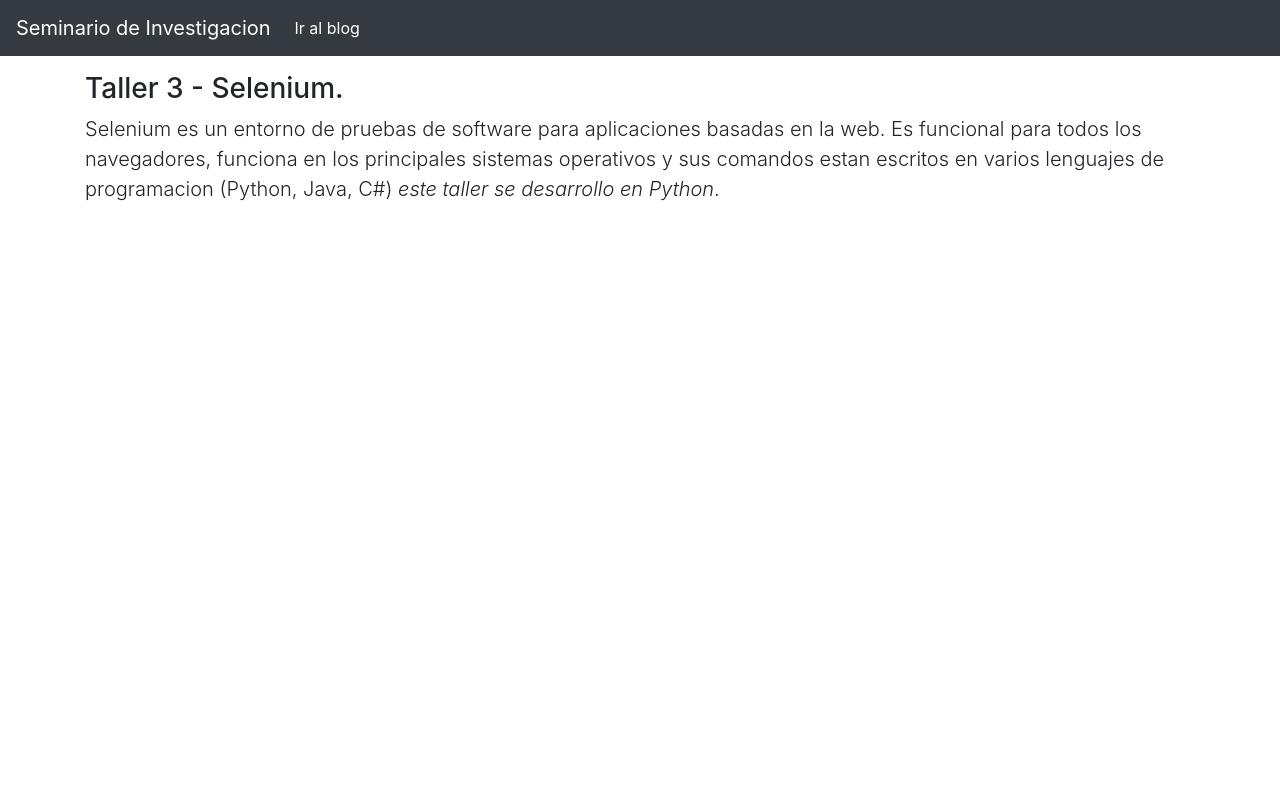
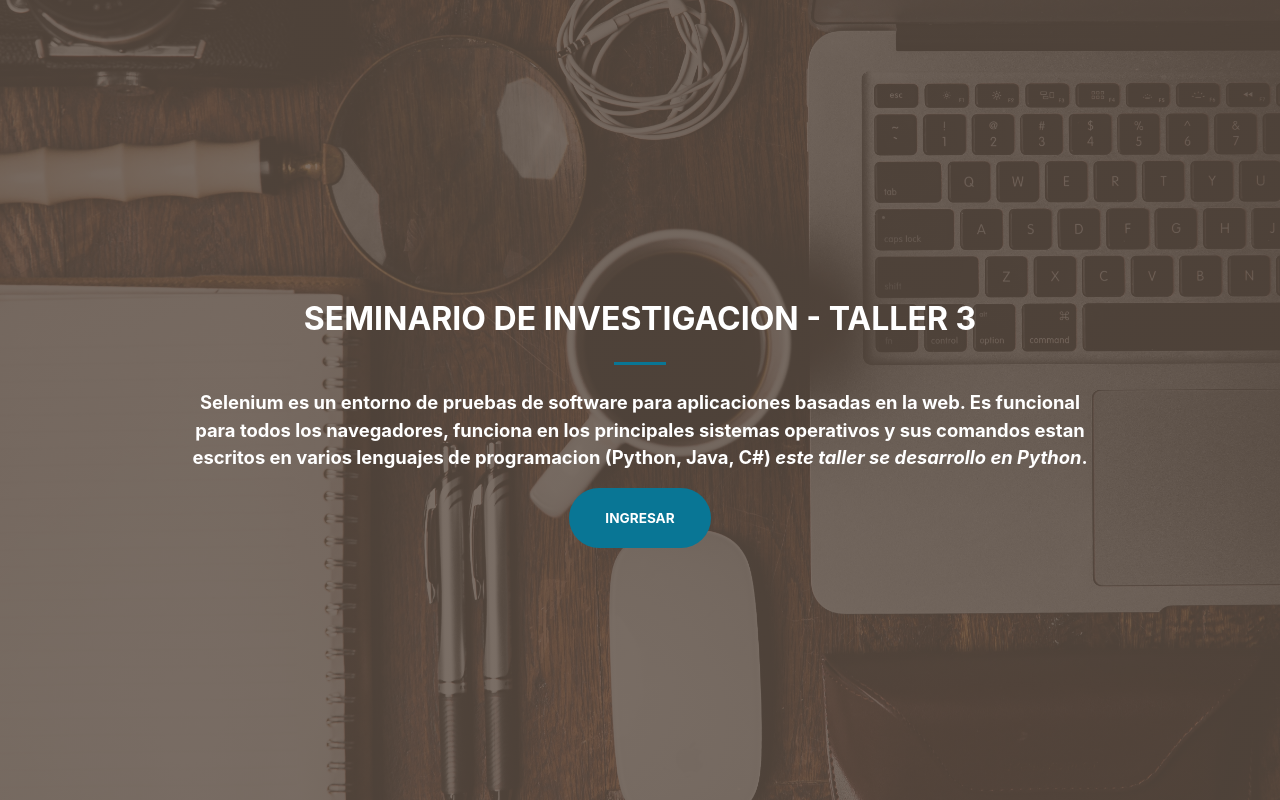
Before and after one commit to raulxiloj/TestingISTQB, a Flask app: page / in a window 1280 px wide. Run offline with Flask 2, Linux system fonts and the light colour scheme.

Commit message:
[Taller 3] Se agrego un nuevo home

```diff
--- a/Selenium/plantilla/templates/home.html
+++ b/Selenium/plantilla/templates/home.html
@@ -3,31 +3,96 @@
     <head>
         <link rel="stylesheet" href="https://cdn.jsdelivr.net/npm/bootstrap@4.6.1/dist/css/bootstrap.min.css" integrity="sha384-zCbKRCUGaJDkqS1kPbPd7TveP5iyJE0EjAuZQTgFLD2ylzuqKfdKlfG/eSrtxUkn" crossorigin="anonymous">
 
+        <style>
+        .btn-primary {
+          color: #fff;
+          background-color: #097695;
+          border-color: #424c4e;
+        }
+
+        .btn-primary:hover{
+          background-color: #1b87a5;
+        }
+
+        hr.divider {
+          max-width: 3.25rem;
+          border-width: 0.2rem;
+          border-color: #097695;
+        }
+
+        hr.light {
+          border-color: #fff;
+        }
+
+        .btn {
+          font-family: "Merriweather Sans", -apple-system, BlinkMacSystemFont, "Segoe UI", Roboto, "Helvetica Neue", Arial, "Noto Sans", sans-serif, "Apple Color Emoji", "Segoe UI Emoji", "Segoe UI Symbol", "Noto Color Emoji";
+        }
+
+        .btn-xl {
+          padding: 1.25rem 2.25rem;
+          font-size: 0.85rem;
+          font-weight: 700;
+          text-transform: uppercase;
+          border: none;
+          border-radius: 10rem;
+        }
+
+        header.masthead {
+          padding-top: 8rem;
+          padding-bottom: calc(10rem - 4.5rem);
+          background: linear-gradient(to bottom, rgba(92, 77, 66, 0.8) 0%, rgba(92, 77, 66, 0.8) 100%), url("{{url_for('static', filename='background.jpg')}}");
+          background-position: center;
+          background-repeat: no-repeat;
+          background-attachment: scroll;
+          background-size: cover;
+        }
+        header.masthead h1 {
+          font-size: 2.25rem;
+        }
+        @media (min-width: 992px) {
+          header.masthead {
+            height: 100vh;
+            min-height: 40rem;
+            padding-top: 3rem;
+            padding-bottom: 0;
+          }
+          header.masthead p {
+            font-size: 1.15rem;
+          }
+          header.masthead h1 {
+            font-size: 3rem;
+          }
+        }
+        @media (min-width: 1200px) {
+          header.masthead h1 {
+            font-size: 3.5rem;
+          }
+        }
+
+        .text-white-75 {
+          color: rgba(255, 255, 255, 0.75);
+        }
+        </style>
+
     </head>
     <body>
 
-
-        <nav class="navbar navbar-expand-lg navbar-dark bg-dark">
-            <a class="navbar-brand" href="{{ url_for('homepage') }}">Seminario de Investigacion</a>
-            <button class="navbar-toggler" type="button" data-toggle="collapse" data-target="#navbarNav" aria-controls="navbarNav" aria-expanded="false" aria-label="Toggle navigation">
-              <span class="navbar-toggler-icon"></span>
-            </button>
-            <div class="collapse navbar-collapse" id="navbarNav">
-              <ul class="navbar-nav">
-                <li class="nav-item active">
-                  <a class="nav-link" href="{{ url_for('blog_page') }}" >Ir al blog<span class="sr-only">(current)</span></a>
-                </li>
-              </ul>
-            </div>
-        </nav>
-
-        <main class="container mt-3">
-            <h3>Taller 3 - Selenium.</h3>
-            <span class="lead">
-                Selenium es un entorno de pruebas de software para aplicaciones basadas en la web. Es funcional para todos los navegadores, funciona
-                en los principales sistemas operativos y sus comandos estan escritos en varios lenguajes de programacion (Python, Java, C#) <span class="font-italic">este taller se desarrollo en Python</span>.
-            </p>
-          </main>
+      <header class="masthead">
+          <div class="container h-100">
+              <div class="row h-100 align-items-center justify-content-center text-center">
+                  <div class="col-lg-10 align-self-end">
+                      <h2 class="text-uppercase text-white font-weight-bold">Seminario de Investigacion - Taller 3</h2>
+                      <hr class="divider my-4" />
+                      <p class="font-weight-bold text-white">Selenium es un entorno de pruebas de software para aplicaciones basadas en la web. Es funcional para todos los navegadores, funciona
+                      en los principales sistemas operativos y sus comandos estan escritos en varios lenguajes de programacion (Python, Java, C#) <span class="font-italic">este taller se desarrollo en Python</span>.
+                      </p>
+                  </div>
+                  <div class="col-lg-8 align-self-baseline">
+                      <a class="btn btn-primary btn-xl" href="{{ url_for('blog_page') }}">Ingresar</a>
+                  </div>
+              </div>
+          </div>
+      </header>
 
     </body>
 </html>
```
Also changed, not shown: Selenium/plantilla/static/background.jpg (added).
